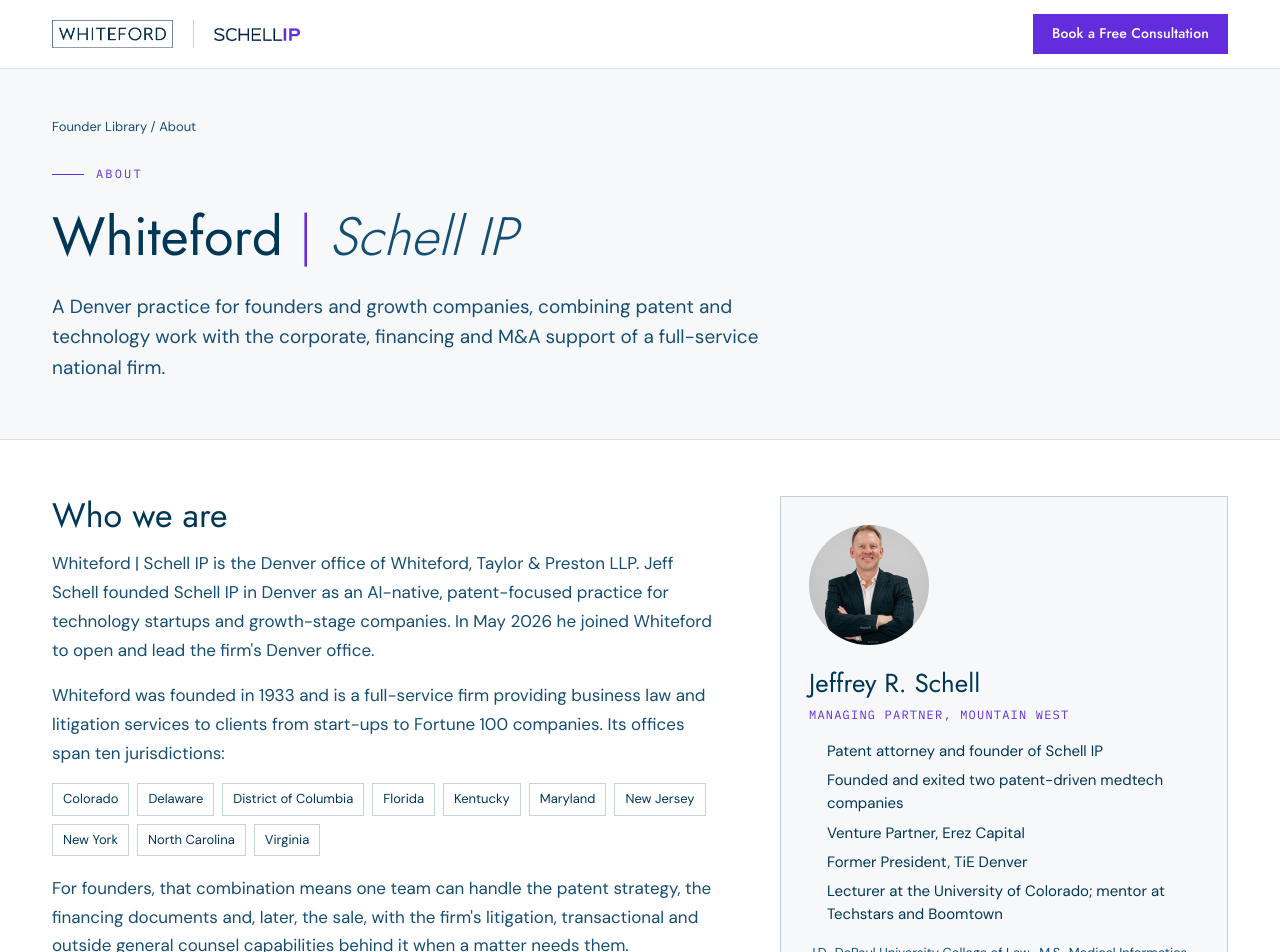
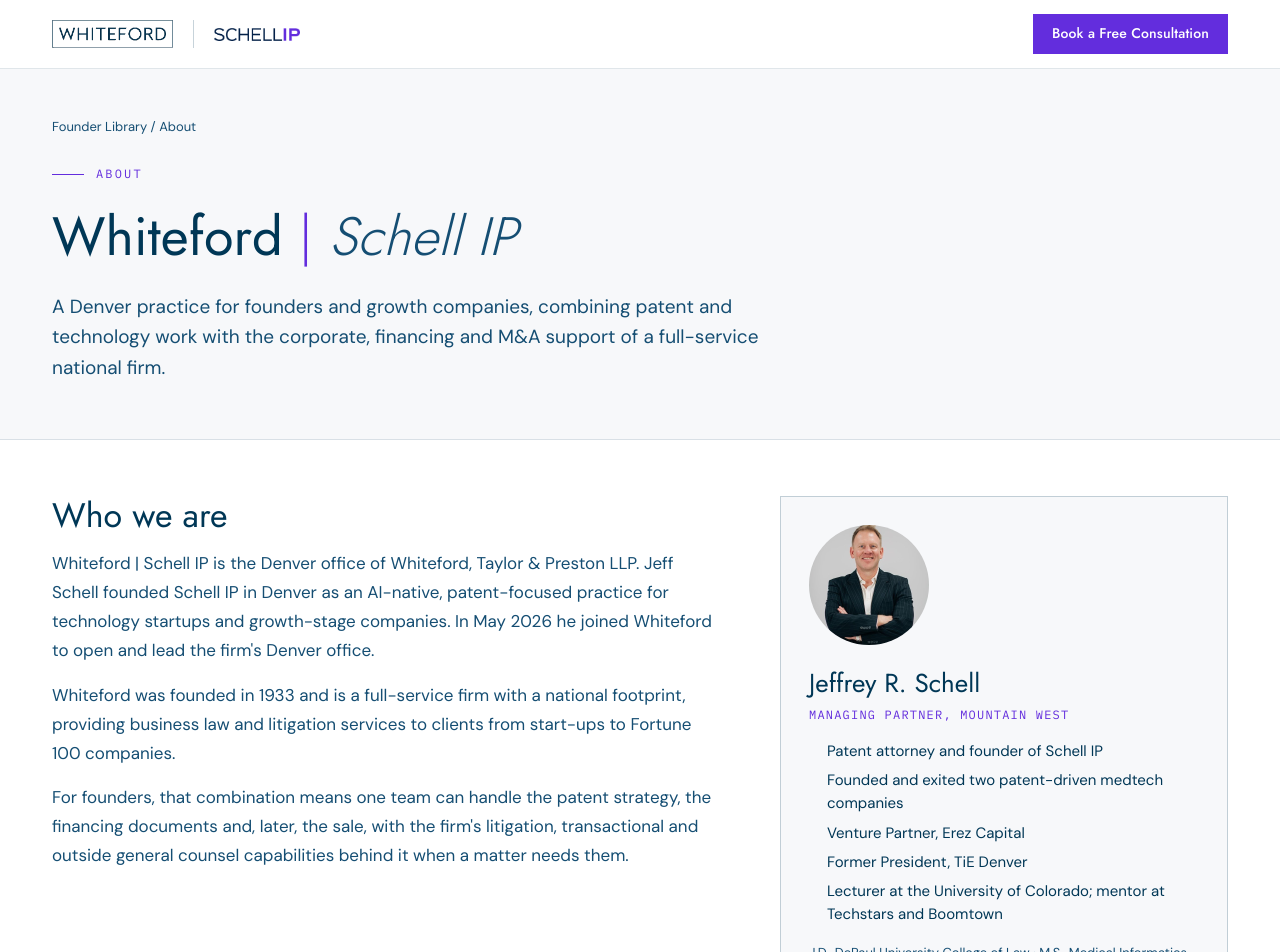
Before and after one commit to mindminer21/whiteford-ai-law-pages, a Next.js app: page /founders/about in a window 1280 px wide. Shown: the top 952 px of the page. Built offline with nearby package versions, Linux system fonts and the light colour scheme.

Commit message:
About page: describe Whiteford's national footprint instead of listing jurisdictions
Co-Authored-By: Claude Opus 5.5 <noreply@anthropic.com>
Claude-Session: https://claude.ai/code/session_01FQFK1vyTByKtUn7amBq1ia

```diff
--- a/src/app/founders/about/page.tsx
+++ b/src/app/founders/about/page.tsx
@@ -35,7 +35,6 @@ const services = [
   },
 ];
 
-const footprint = ["Colorado", "Delaware", "District of Columbia", "Florida", "Kentucky", "Maryland", "New Jersey", "New York", "North Carolina", "Virginia"];
 
 export default function AboutPage() {
   return (
@@ -65,14 +64,9 @@ export default function AboutPage() {
                 joined Whiteford to open and lead the firm&apos;s Denver office.
               </p>
               <p>
-                Whiteford was founded in 1933 and is a full-service firm providing business law and litigation services to clients
-                from start-ups to Fortune 100 companies. Its offices span ten jurisdictions:
+                Whiteford was founded in 1933 and is a full-service firm with a national footprint, providing business law and
+                litigation services to clients from start-ups to Fortune 100 companies.
               </p>
-              <ul className="fl-about-footprint">
-                {footprint.map((place) => (
-                  <li key={place}>{place}</li>
-                ))}
-              </ul>
               <p>
                 For founders, that combination means one team can handle the patent strategy, the financing documents and, later,
                 the sale, with the firm&apos;s litigation, transactional and outside general counsel capabilities behind it when a
```
